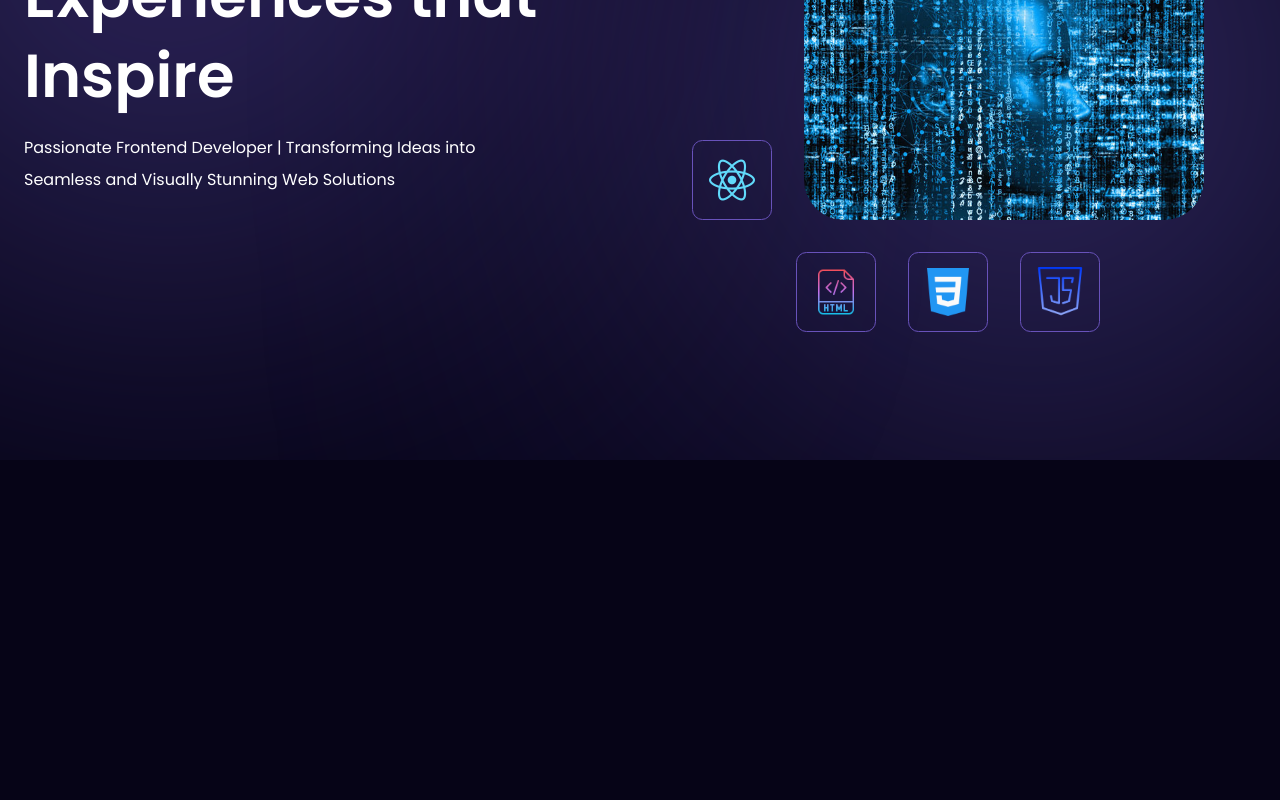
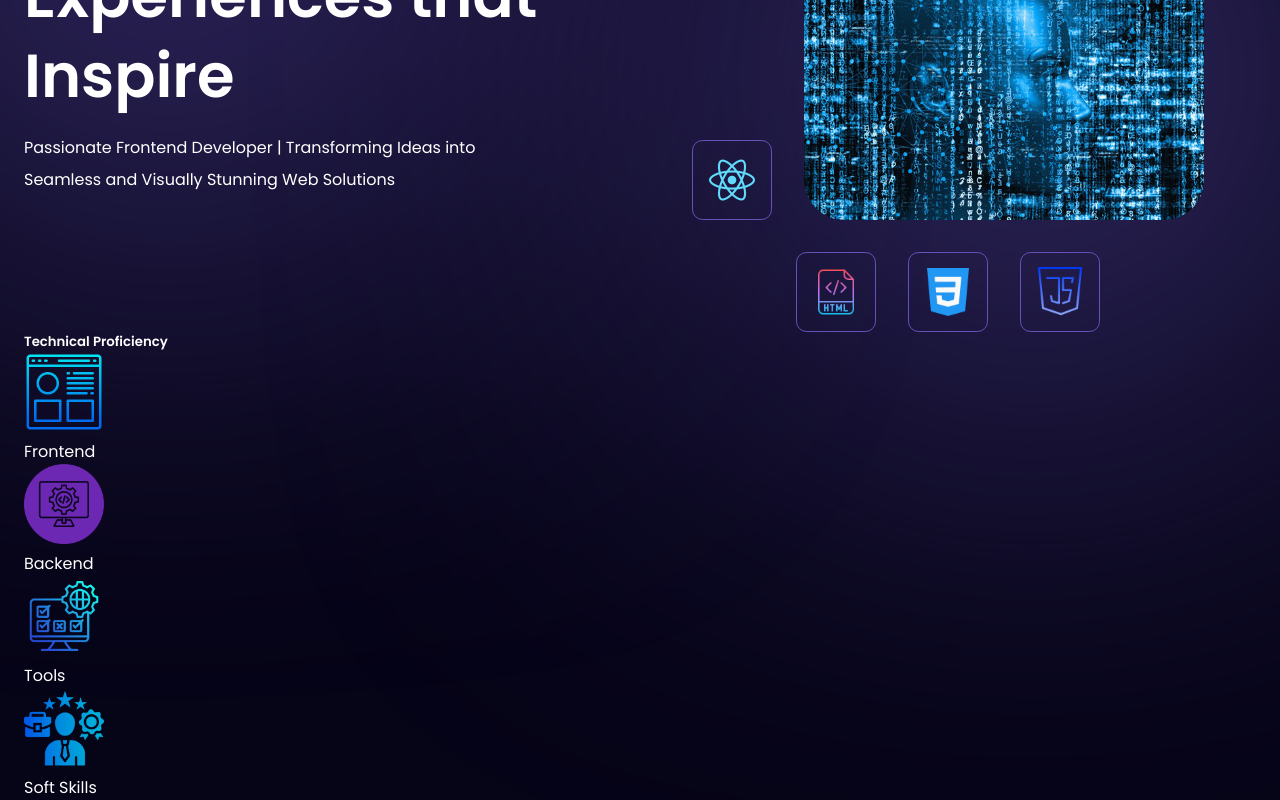
Before and after one commit to vivek22-7/portfolio, a React (Create React App) app: page / in a window 1280 px wide. Shown: the part 340-1140 px from the top of the page. Before the commit the page ends 800 px from the top, so only its background shows below. Built offline with nearby package versions, Linux system fonts and the light colour scheme.

Commit message:
SkillCard and Sckill component added... started with code

```diff
--- a/src/App.js
+++ b/src/App.js
@@ -1,6 +1,7 @@
 import React from "react";
 import Navbar from "./components/Navbar/Navbar";
 import Hero from "./components/Hero/Hero";
+import Skills from "./components/Skills/Skills";
 import './App.css';
 
 const App = () => {
@@ -9,6 +10,7 @@ const App = () => {
     <Navbar/>
     <div className="container">
       <Hero/>
+      <Skills/>
     </div>
 
     </>
--- /dev/null
+++ b/src/components/Skills/SkillCard/SkillCard.css
@@ -0,0 +1,4 @@
+.skill-icon img{
+    width: 5rem;
+    height: auto;
+}
--- /dev/null
+++ b/src/components/Skills/SkillCard/SkillCard.jsx
@@ -0,0 +1,18 @@
+import React from 'react'
+import './SkillCard.css'
+
+const SkillCard = ({title, iconUrl, isActive, onClick}) => {
+  return (
+    <div
+        className={`skills-card ${isActive ? "active" : ""}`}
+        onClick={() => onClick()}
+    >
+      <div className='skill-icon'>
+        <img src={iconUrl} alt={title} />
+      </div>
+        <span>{title}</span>
+    </div>
+  )
+}
+
+export default SkillCard
--- /dev/null
+++ b/src/components/Skills/Skills.jsx
@@ -0,0 +1,29 @@
+import React from 'react'
+import './Skills.css'
+import { SKILLS } from '../../utils/data'
+import SkillCard from './SkillCard/SkillCard'
+
+const Skills = () => {
+  return (
+    <section className='skills-container'>
+        <h5>Technical Proficiency</h5>
+
+        <div className='skills-content'>
+            <div className='skills'>
+                {SKILLS.map((item) => (
+                    <SkillCard
+                        key={item.title}
+                        iconUrl={item.icon}
+                        title={item.title}
+                    />
+                )
+            )}
+            </div>
+            <div className='skills-info'></div>
+        </div>
+
+    </section>
+  )
+}
+
+export default Skills
--- /dev/null
+++ b/src/utils/data.js
@@ -0,0 +1,39 @@
+export const SKILLS = [
+    {
+        title: "Frontend",
+        icon: "./assets/images/web-design.png",
+        skills: [
+            {skill: "HTML5", percentage: "80%"},
+            {skill: "CSS3 (Sass/SCSS)", percentage: "90%"},
+            {skill: "JavaScript", percentage: "75%"},
+            {skill: "React.js", percentage: "80%"},
+        ],
+    },
+    {
+        title: "Backend",
+        icon: "./assets/images/program.png",
+        skills: [
+            {skill: "Node.js", percentage: "70%"},
+            {skill: "Express.js", percentage: "65%"},
+        ],
+    },
+    {
+        title: "Tools",
+        icon: "./assets/images/tool.png",
+        skills: [
+            {skill: "Git & GitHub", percentage: "85%"},
+            {skill: "Visual Studio Code", percentage: "75%"},
+            {skill: "Webpack", percentage: "60%"},
+            {skill: "Responsive Design", percentage: "70%"},
+        ],
+    },
+    {
+        title: "Soft Skills",
+        icon: "./assets/images/professional.png",
+        skills: [
+            {skill: "Problem-solving", percentage: "80%"},
+            {skill: "Collaboration", percentage: "85%"},
+            {skill: "Attention to Detail", percentage: "75%"},
+        ],
+    },
+];
```
Also changed, not shown: src/components/Skills/Skills.css (added).
